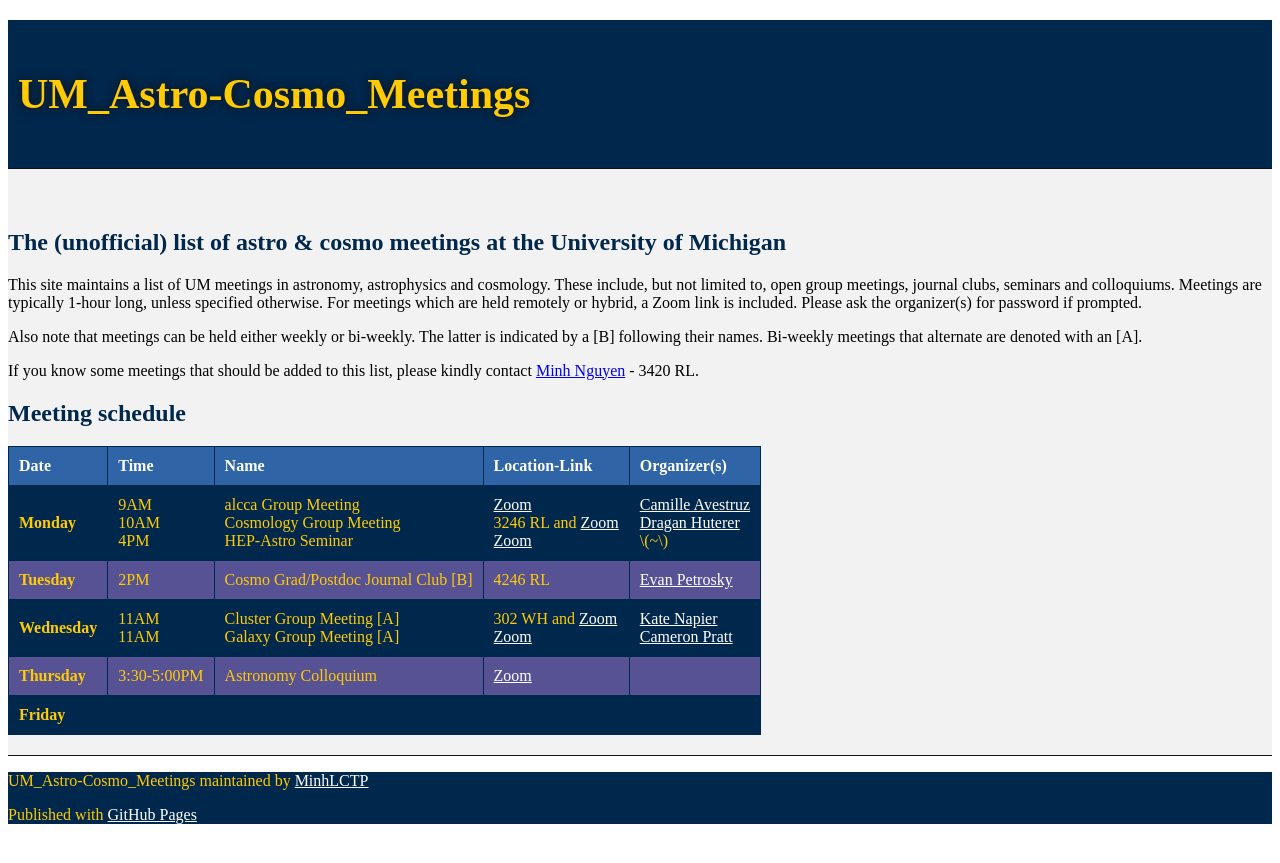
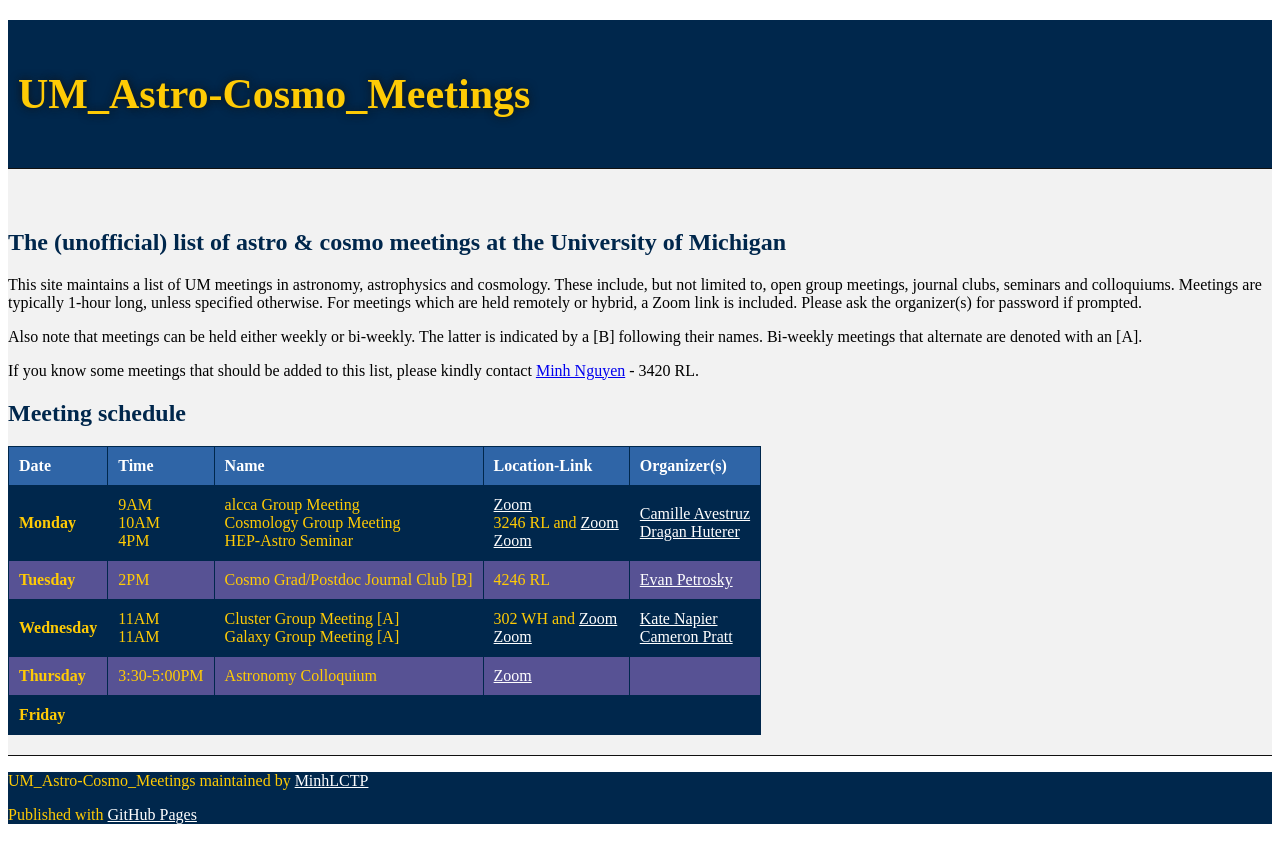
Before and after one commit to MinhLCTP/UM_Astro-Cosmo_Meetings, a Jekyll site: the page built from index.md, in a window 1280 px wide. Shown: the top 863 px of the page. Built offline with Jekyll 4.4.1, drawn with Linux system fonts in a browser that asks for light colours; our own code applies the rules of GitHub Pages for plain Markdown files; the repository's description, which GitHub fills in, is left out.

Commit message:
Fix typo

```diff
--- a/index.md
+++ b/index.md
@@ -10,7 +10,7 @@ If you know some meetings that should be added to this list, please kindly conta
 
 | Date        | Time          | Name                                            | Location-Link | Organizer(s) |
 | :---------- | :------------ | :---------------------------------------------- | :------------ | :----------- |
-| **Monday**     | 9AM <br> 10AM <br> 4PM | alcca Group Meeting <br> Cosmology Group Meeting <br> HEP-Astro Seminar  | [Zoom](https://umich.zoom.us/j/6514677175?pwd=ZC9jMU0yclFlQmEwZmUzdlpxL2xhQT09) <br> 3246 RL and [Zoom](https://umich.zoom.us/j/3169541237) <br> [Zoom](https://umich.zoom.us/j/91409362110)  | [Camille Avestruz](mailto:cavestru@umich.edu) <br> [Dragan Huterer](mailto:huterer@umich.edu) <br> $$~$$       |
+| **Monday**     | 9AM <br> 10AM <br> 4PM | alcca Group Meeting <br> Cosmology Group Meeting <br> HEP-Astro Seminar  | [Zoom](https://umich.zoom.us/j/6514677175?pwd=ZC9jMU0yclFlQmEwZmUzdlpxL2xhQT09) <br> 3246 RL and [Zoom](https://umich.zoom.us/j/3169541237) <br> [Zoom](https://umich.zoom.us/j/91409362110)  | [Camille Avestruz](mailto:cavestru@umich.edu) <br> [Dragan Huterer](mailto:huterer@umich.edu) <br />       |
 | **Tuesday**     | 2PM        |  Cosmo Grad/Postdoc Journal Club [B]    | 4246 RL		   | [Evan Petrosky](mailto:epetros@umich.edu.)
 | **Wednesday** | 11AM <br> 11AM | Cluster Group Meeting [A] <br> Galaxy Group Meeting [A]    | 302 WH and [Zoom]( https://umich.zoom.us/j/5476652018) <br> [Zoom](https://umich.zoom.us/j/9865861899)      | [Kate Napier](mailto:kanapier@umich.edu) <br> [Cameron Pratt](mailto:campratt@umich.edu)
 | **Thursday**    | 3:30-5:00PM        | Astronomy Colloquium      | [Zoom](https://umich.zoom.us/j/97444738063)         |
```
